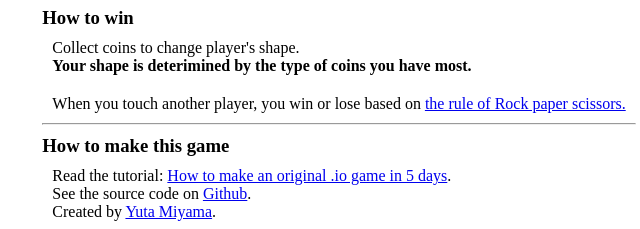
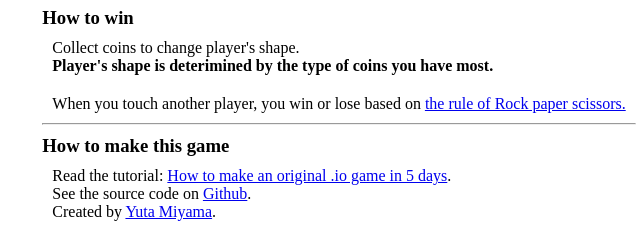
Before and after one commit to kenzan100/breakout-multi, a website built with webpack: page dist/index.html in a window 1280 px wide. Shown: the part 575-804 px from the top of the page, 301-941 px from the left. Built offline with nearby package versions, Linux system fonts and the light colour scheme.

Commit message:
Update text

```diff
--- a/dist/index.html
+++ b/dist/index.html
@@ -97,7 +97,7 @@
                 <h3>How to win</h3>
                 <p>
                     Collect coins to change player's shape.<br/>
-                    <b>Your shape is deterimined by the type of coins you have most.</b><br />
+                    <b>Player's shape is deterimined by the type of coins you have most.</b><br />
                 </p>
                 <p>
                     When you touch another player, you win or lose based on <a href="https://en.wikipedia.org/wiki/Rock_paper_scissors" target="_blank">the rule of Rock paper scissors.</a><br />
```
